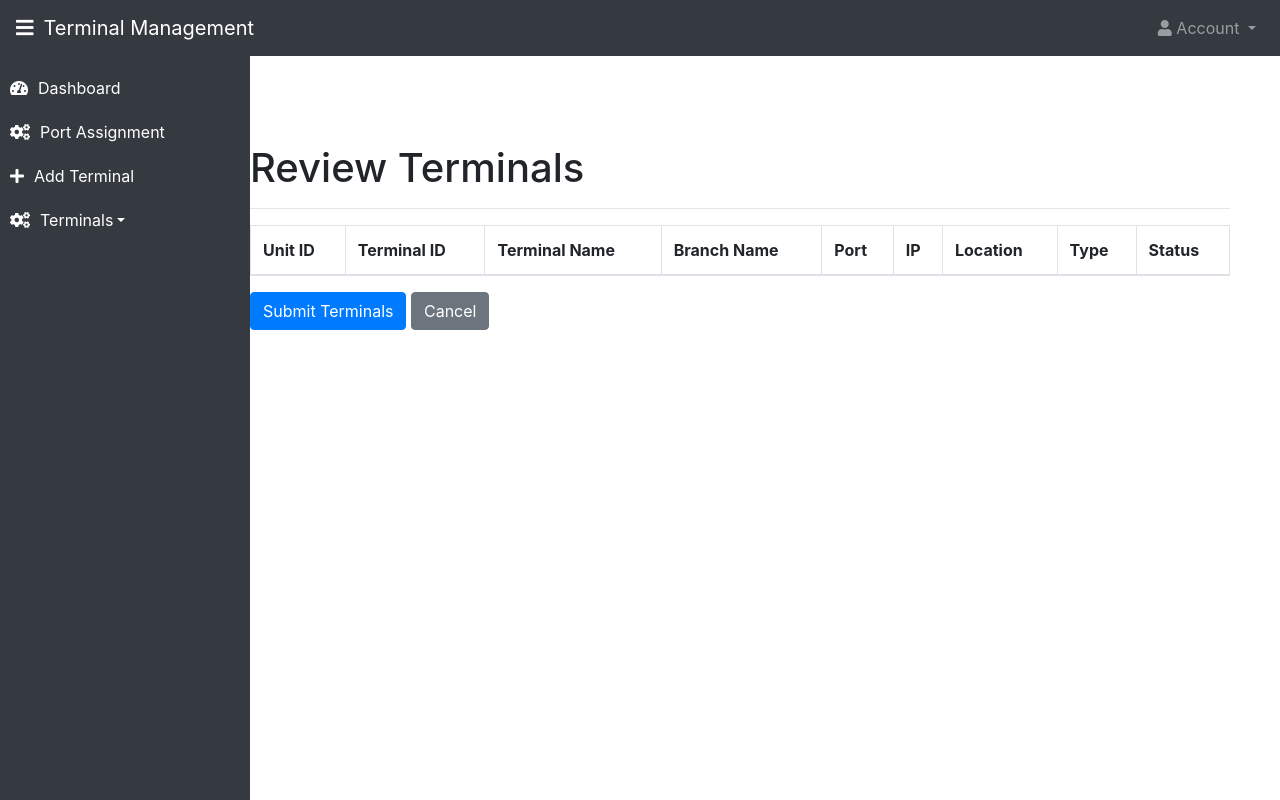
After one commit to gemechisworku/terminal_info_management, a Django app: page /terminals/review_terminals/ in a window 1280 px wide. The commit adds this page. Run offline with Django 5.2, Linux system fonts and the light colour scheme; lists and menus that the app fills with data are empty; some libraries are stand-ins or nearby versions.

Commit message:
import from excel feature added

```diff
--- a/myenv/atm_management/templates/base.html
+++ b/myenv/atm_management/templates/base.html
@@ -301,8 +301,13 @@
           const urlParams = new URLSearchParams();
           urlParams.set("search", searchQuery);
           urlParams.set("sort_by", sortBy);
+          const terminalType = "{{ terminal_type|default:'' }}"; // Ensure terminal_type is available
 
-          fetch(`/terminals/?${urlParams.toString()}`, {
+          const fetchUrl = terminalType
+            ? `/terminals/${terminalType.toLowerCase()}/?${urlParams.toString()}`
+            : `/terminals/?${urlParams.toString()}`;
+
+          fetch(fetchUrl, {
             headers: {
               "x-requested-with": "XMLHttpRequest",
             },
@@ -329,6 +334,7 @@
         });
       });
     </script>
+
 
     <script>
       document.addEventListener("DOMContentLoaded", function () {
--- /dev/null
+++ b/myenv/atm_management/terminals/templates/terminals/review_terminals.html
@@ -0,0 +1,42 @@
+{% extends 'base.html' %}
+{% block content %}
+<div class="container mt-5">
+  <h1>Review Terminals</h1>
+  <hr />
+  <form method="POST" action="{% url 'submit_terminals' %}">
+    {% csrf_token %}
+    <table class="table table-bordered">
+      <thead>
+        <tr>
+          <th>Unit ID</th>
+          <th>Terminal ID</th>
+          <th>Terminal Name</th>
+          <th>Branch Name</th>
+          <th>Port</th>
+          <th>IP</th>
+          <th>Location</th>
+          <th>Type</th>
+          <th>Status</th>
+        </tr>
+      </thead>
+      <tbody>
+        {% for terminal in terminals %}
+        <tr>
+          <td>{{ terminal.unit_id }}</td>
+          <td>{{ terminal.terminal_id }}</td>
+          <td>{{ terminal.terminal_name }}</td>
+          <td>{{ terminal.branch_name }}</td>
+          <td>{{ terminal.port }}</td>
+          <td>{{ terminal.ip }}</td>
+          <td>{{ terminal.location }}</td>
+          <td>{{ terminal.type }}</td>
+          <td>{{ terminal.status }}</td>
+        </tr>
+        {% endfor %}
+      </tbody>
+    </table>
+    <button type="submit" class="btn btn-primary">Submit Terminals</button>
+    <a href="{% url 'terminal_new' %}" class="btn btn-secondary">Cancel</a>
+  </form>
+</div>
+{% endblock %}
--- /dev/null
+++ b/myenv/atm_management/terminals/templates/terminals/terminal_edit.html
@@ -0,0 +1 @@
+{% extends 'base.html' %} {% block content %} {% endblock %}
--- a/myenv/atm_management/terminals/urls.py
+++ b/myenv/atm_management/terminals/urls.py
@@ -4,6 +4,11 @@ from . import views
 urlpatterns = [
     path('', views.terminal_list, name='terminal_list'),
     path('terminal/new/', views.terminal_new, name='terminal_new'),
+
+    path('upload_terminal_excel/', views.upload_terminal_excel, name='upload_terminal_excel'),
+    path('review_terminals/', views.review_terminals, name='review_terminals'),
+    path('submit_terminals/', views.submit_terminals, name='submit_terminals'),
+
     path('terminal/<int:pk>/edit/', views.terminal_edit, name='terminal_edit'),
     path('port_assignment/', views.port_assignment, name='port_assignment'),
     path('dashboard/', views.dashboard, name='dashboard'),
--- a/myenv/atm_management/terminals/views.py
+++ b/myenv/atm_management/terminals/views.py
@@ -5,6 +5,54 @@ from django.http import JsonResponse, HttpResponse
 from django.views.decorators.csrf import csrf_exempt
 from django.core.paginator import Paginator
 from django.db.models import Q
+
+import pandas as pd
+from django.shortcuts import render, redirect
+from django.core.files.storage import FileSystemStorage
+
+def upload_terminal_excel(request):
+    if request.method == 'POST' and request.FILES['file']:
+        excel_file = request.FILES['file']
+        fs = FileSystemStorage()
+        filename = fs.save(excel_file.name, excel_file)
+        file_path = fs.path(filename)
+
+        # Read the Excel file using pandas
+        df = pd.read_excel(file_path)
+
+        # Convert the DataFrame to a list of dictionaries
+        terminals = df.to_dict(orient='records')
+
+        # Store the terminals in the session
+        request.session['terminals'] = terminals
+
+        return JsonResponse({'success': True})
+    return JsonResponse({'success': False, 'error': 'Invalid request'})
+
+def review_terminals(request):
+    terminals = request.session.get('terminals', [])
+    return render(request, 'terminals/review_terminals.html', {'terminals': terminals})
+
+def submit_terminals(request):
+    if request.method == 'POST':
+        terminals = request.session.get('terminals', [])
+        for terminal in terminals:
+            Terminal.objects.create(
+                unit_id=terminal.get('unit_id'),
+                terminal_id=terminal.get('terminal_id'),
+                terminal_name=terminal.get('terminal_name'),
+                branch_name=terminal.get('branch_name'),
+                port=terminal.get('port'),
+                ip=terminal.get('ip'),
+                location=terminal.get('location'),
+                type=terminal.get('type'),
+                status=terminal.get('status')
+            )
+
+        # Clear the session data after submission
+        request.session['terminals'] = []
+        return redirect('terminal_list')
+    return redirect('review_terminals')
 
 def terminal_list(request):
     sort_by = request.GET.get('sort_by', 'unit_id')  # Default sort by unit_id if no parameter is provided
@@ -15,7 +63,7 @@ def terminal_list(request):
         sort_by = 'unit_id'  # Default to unit_id if invalid sort_by value is provided
 
     terminals = Terminal.objects.all().order_by(sort_by)
-
+    print(f'all terminals--------: {terminals}')
     if search_query:
         terminals = terminals.filter(
             Q(unit_id__icontains=search_query) |
@@ -28,7 +76,7 @@ def terminal_list(request):
             Q(status__icontains=search_query)
         )
 
-    paginator = Paginator(terminals, 3)  # Show 10 terminals per page
+    paginator = Paginator(terminals, 10)  # Show 10 terminals per page
     page_number = request.GET.get('page')
     terminals = paginator.get_page(page_number)
 
@@ -98,10 +146,10 @@ def terminal_list_by_type(request, terminal_type):
     if sort_by not in valid_sort_fields:
         sort_by = 'unit_id'  # Default to unit_id if invalid sort_by value is provided
 
-    terminals = Terminal.objects.all().filter(type=terminal_type).order_by(sort_by)
-
+    filtered_terminals = Terminal.objects.all().filter(type=terminal_type).order_by(sort_by)
+    print(f'list_by_type----------: {filtered_terminals}')
     if search_query:
-        terminals = terminals.filter(
+        filtered_terminals = filtered_terminals.filter(
             Q(unit_id__icontains=search_query) |
             Q(terminal_id__icontains=search_query) |
             Q(terminal_name__icontains=search_query) |
@@ -112,18 +160,19 @@ def terminal_list_by_type(request, terminal_type):
             Q(status__icontains=search_query)
         )
 
-    paginator = Paginator(terminals, 3)  # Show 10 terminals per page
+    paginator = Paginator(filtered_terminals, 10)  # Show 10 terminals per page
     page_number = request.GET.get('page')
-    terminals = paginator.get_page(page_number)
+    filtered_terminals = paginator.get_page(page_number)
 
     if request.headers.get('x-requested-with') == 'XMLHttpRequest':
         return render(request, 'terminals/terminal_list_results.html', {
-        'terminals': terminals,
+        'terminals': filtered_terminals,
     })
 
     return render(request, 'terminals/terminal_lists.html', {
-        'terminals': terminals,
+        'terminals': filtered_terminals,
         'sort_by': sort_by,
+        'title': terminal_type,
         'search_query': search_query,
     })
 
```
Also changed, not shown: myenv/atm_management/terminals/forms.py (+9 -0 lines), myenv/atm_management/terminals/templates/terminals/terminal_new.html (+71 -40 lines), myenv/atm_management/db.sqlite3, 5 other files.
